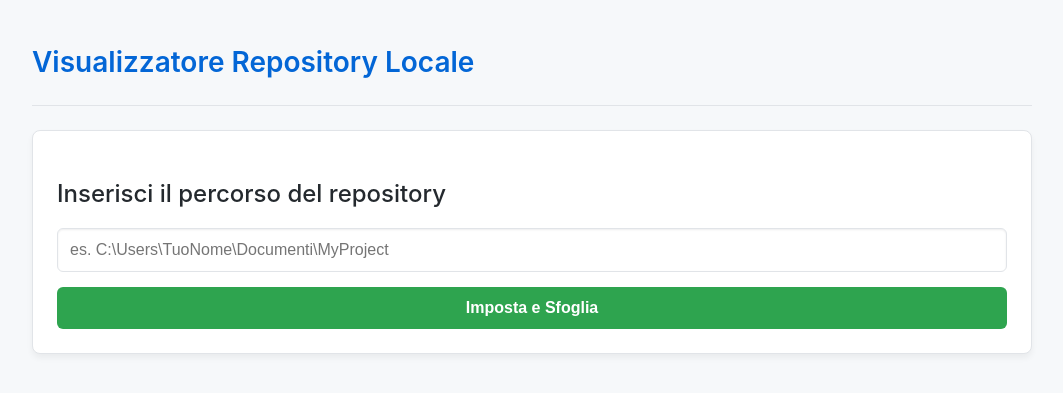
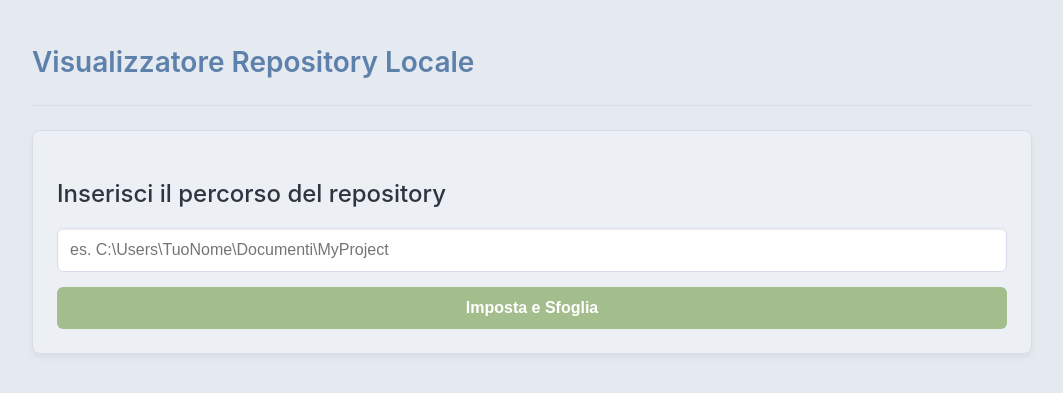
Before and after one commit to pietroverniti-dev/MyLocalGitHub, a Flask app: page / in a window 1280 px wide. Shown: the top 393 px of the page, without its empty margins (108-1171 px from the left). Run offline with Flask 3, Linux system fonts and the light colour scheme.

Commit message:
Update index.html with Nord-inspired color palette
Refreshed the CSS in index.html to use a Nord-inspired color scheme, replacing previous color values with softer, pastel tones for backgrounds, borders, text, and icons. Added custom styles for tables in the README viewer to improve consistency and readability. These changes enhance the overall visual appearance and accessibility of the interface.

```diff
--- a/templates/index.html
+++ b/templates/index.html
@@ -11,15 +11,15 @@
             max-width: 1000px;
             margin: 40px auto;
             padding: 0 20px;
-            color: #24292e;
-            background-color: #f6f8fa;
+            color: #2e3440; /* Grigio scuro per il testo */
+            background-color: #e5e9f0; /* Sfondo grigio molto chiaro */
             line-height: 1.6;
         }
 
         /* Layout Generale */
         .card {
-            background-color: #fff;
-            border: 1px solid #e1e4e8;
+            background-color: #eceff4; /* Grigio chiaro per i pannelli */
+            border: 1px solid #d8dee9;
             border-radius: 8px;
             box-shadow: 0 4px 6px rgba(0, 0, 0, 0.05);
             padding: 24px;
@@ -32,49 +32,49 @@
             align-items: center;
             justify-content: space-between;
             padding-bottom: 20px;
-            border-bottom: 1px solid #e1e4e8;
+            border-bottom: 1px solid #d8dee9;
             margin-bottom: 20px;
         }
         .header h1 {
             margin: 0;
             font-size: 28px;
             font-weight: 600;
-            color: #0366d6;
+            color: #5e81ac; /* Blu pastello */
         }
         .change-repo-btn {
             padding: 10px 18px;
-            background-color: #f3f4f6;
-            border: 1px solid #e1e4e8;
+            background-color: #e5e9f0;
+            border: 1px solid #d8dee9;
             border-radius: 6px;
             text-decoration: none;
-            color: #24292e;
+            color: #4c566a;
             font-weight: 500;
             transition: background-color 0.2s ease, transform 0.2s ease;
         }
         .change-repo-btn:hover {
-            background-color: #e9eaec;
+            background-color: #d8dee9;
             transform: translateY(-1px);
         }
 
         /* Navigazione Breadcrumb */
         .breadcrumb {
             font-size: 14px;
-            color: #586069;
+            color: #4c566a;
             margin-bottom: 20px;
             display: flex;
             flex-wrap: wrap;
         }
         .breadcrumb a {
-            color: #0366d6;
+            color: #5e81ac;
             text-decoration: none;
             transition: color 0.2s ease;
         }
         .breadcrumb a:hover {
-            color: #005cc5;
+            color: #81a1c1;
         }
         .breadcrumb .separator {
             margin: 0 5px;
-            color: #b9b9b9;
+            color: #acb1bc;
         }
 
         /* Form di Input */
@@ -88,13 +88,13 @@
             padding: 12px;
             box-sizing: border-box;
             font-size: 16px;
-            border: 1px solid #e1e4e8;
+            border: 1px solid #d8dee9;
             border-radius: 6px;
             box-shadow: inset 0 1px 2px rgba(27, 31, 35, 0.075);
         }
         .repo-form button {
             padding: 12px 20px;
-            background-color: #2ea44f;
+            background-color: #a3be8c; /* Verde pastello */
             color: white;
             border: none;
             border-radius: 6px;
```
Also changed, not shown: other parts of templates/index.html (+36 -15 lines).
